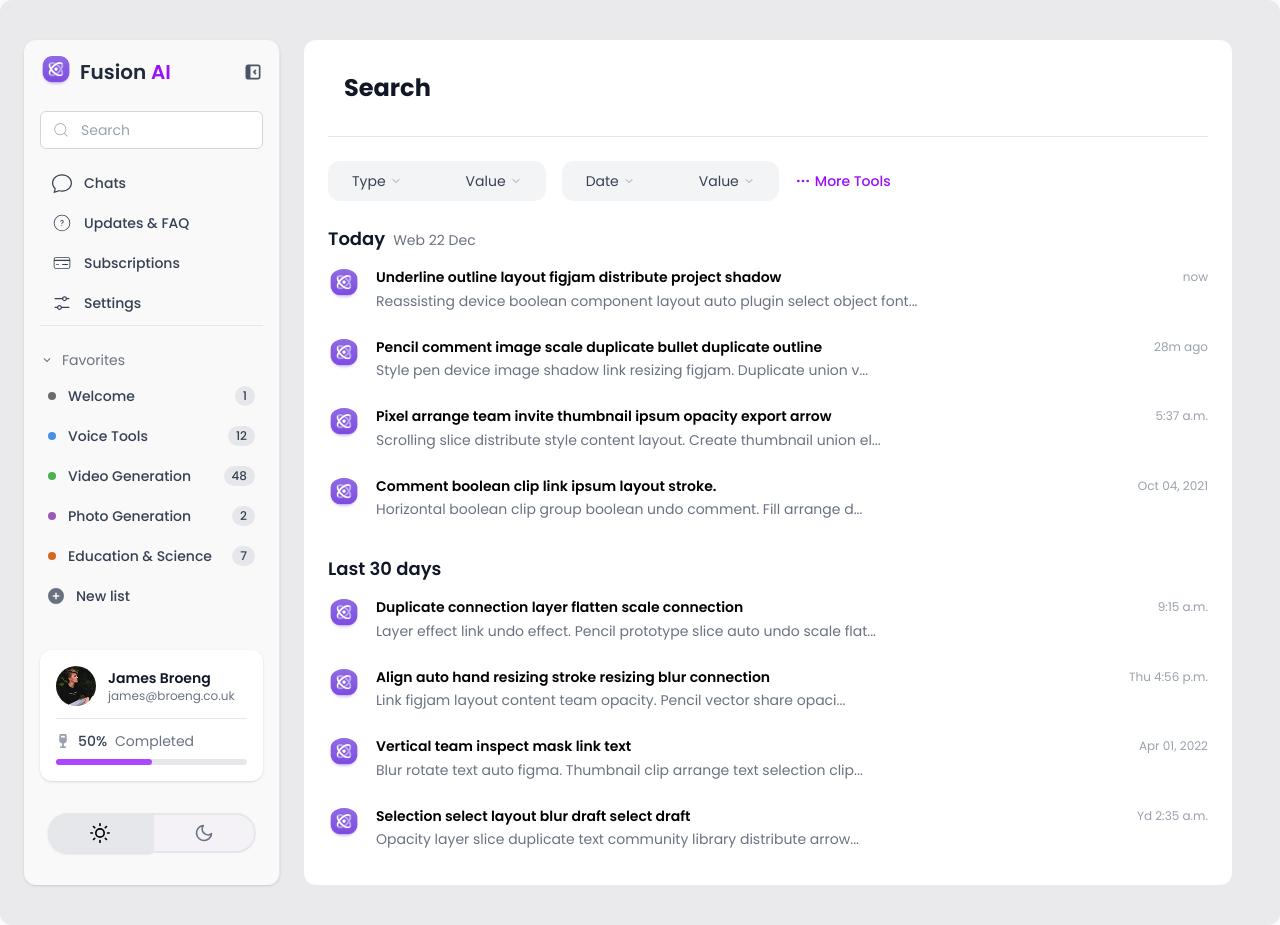
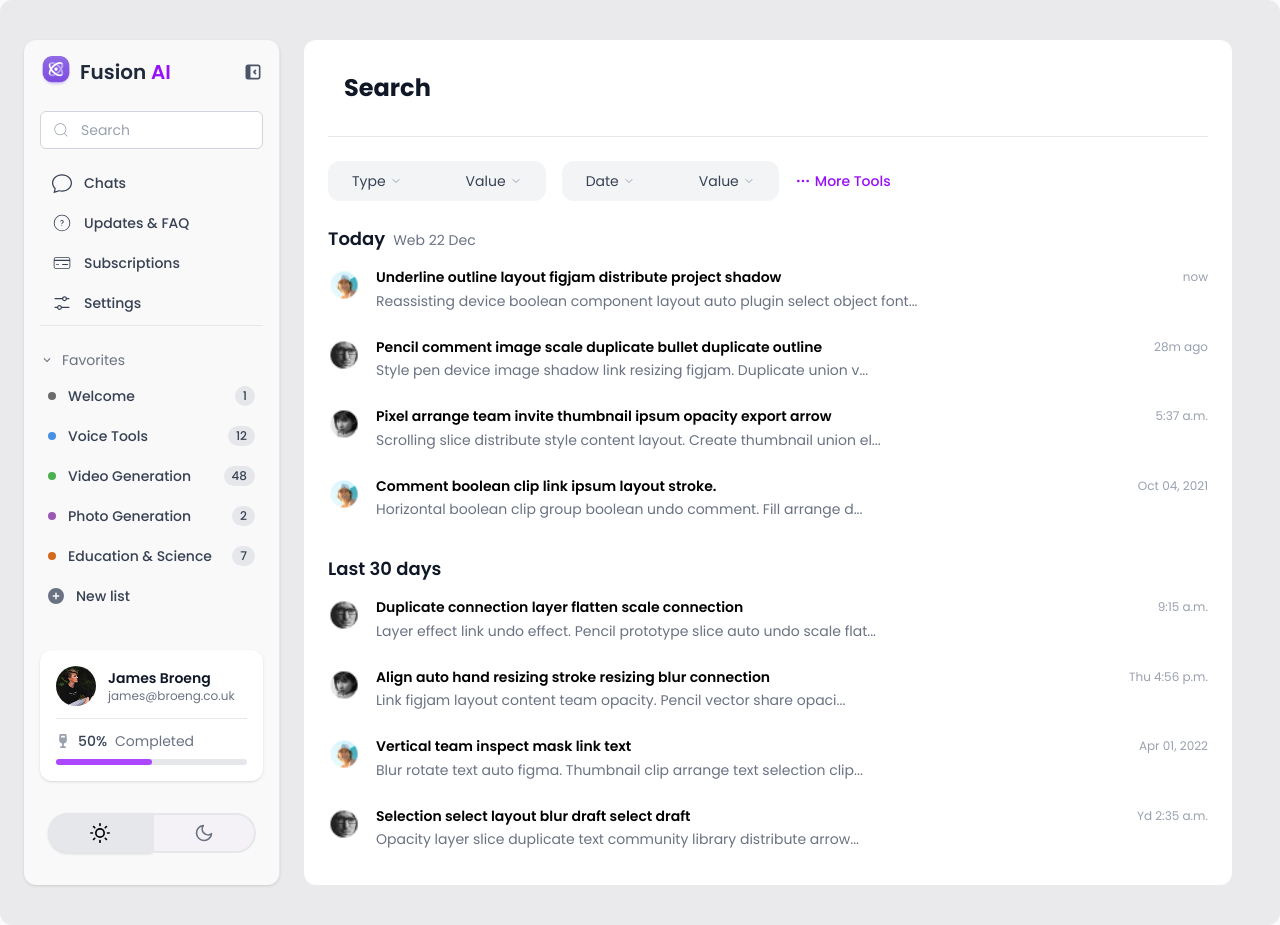
Before and after one commit to adnanfrd/barry-ai, a Next.js app: page /dashboard/search in a window 1280 px wide. Built offline with nearby package versions, Linux system fonts and the light colour scheme.

Commit message:
updated search page

```diff
--- a/src/components/dashboard/SearchPage.tsx
+++ b/src/components/dashboard/SearchPage.tsx
@@ -1,36 +1,39 @@
 import Image from "next/image";
 import { Button, Menu } from "@headlessui/react";
 import { FiChevronDown, FiMoreHorizontal } from "react-icons/fi";
+
 type Item = {
   title: string;
   time: string;
   content: string;
+  image: string;
 };
+
 export default function SearchPage() {
 const todayItems = [
   {
     title: "Underline outline layout figjam distribute project shadow",
     time: "now",
-      content:
-        "Reassisting device boolean component layout auto plugin select object font...",
+    content: "Reassisting device boolean component layout auto plugin select object font...",
+    image: "/photo1.png",
   },
   {
     title: "Pencil comment image scale duplicate bullet duplicate outline",
     time: "28m ago",
-      content:
-        "Style pen device image shadow link resizing figjam. Duplicate union v...",
+    content: "Style pen device image shadow link resizing figjam. Duplicate union v...",
+    image: "/photo2.png",
   },
   {
     title: "Pixel arrange team invite thumbnail ipsum opacity export arrow",
     time: "5:37 a.m.",
-      content:
-        "Scrolling slice distribute style content layout. Create thumbnail union el...",
+    content: "Scrolling slice distribute style content layout. Create thumbnail union el...",
+    image: "/photo3.png",
   },
   {
     title: "Comment boolean clip link ipsum layout stroke.",
     time: "Oct 04, 2021",
-      content:
-        "Horizontal boolean clip group boolean undo comment. Fill arrange d...",
+    content: "Horizontal boolean clip group boolean undo comment. Fill arrange d...",
+    image: "/photo1.png",
   },
 ];
 
@@ -38,59 +41,62 @@ export default function SearchPage() {
   {
     title: "Duplicate connection layer flatten scale connection",
     time: "9:15 a.m.",
-      content:
-        "Layer effect link undo effect. Pencil prototype slice auto undo scale flat...",
+    content: "Layer effect link undo effect. Pencil prototype slice auto undo scale flat...",
+    image: "/photo2.png",
   },
   {
     title: "Align auto hand resizing stroke resizing blur connection",
     time: "Thu 4:56 p.m.",
-      content:
-        "Link figjam layout content team opacity. Pencil vector share opaci...",
+    content: "Link figjam layout content team opacity. Pencil vector share opaci...",
+    image: "/photo3.png",
   },
   {
     title: "Vertical team inspect mask link text",
     time: "Apr 01, 2022",
-      content:
-        "Blur rotate text auto figma. Thumbnail clip arrange text selection clip...",
+    content: "Blur rotate text auto figma. Thumbnail clip arrange text selection clip...",
+    image: "/photo1.png",
   },
   {
     title: "Selection select layout blur draft select draft",
     time: "Yd 2:35 a.m.",
-      content:
-        "Opacity layer slice duplicate text community library distribute arrow...",
+    content: "Opacity layer slice duplicate text community library distribute arrow...",
+    image: "/photo2.png",
   },
 ];
 
+
   return (
-    <div className="min-h-screen bg-white p-6 space-y-6 rounded-xl ">
-      <h1 className="text-2xl p-2 px-4 py-2 font-bold mb-6">Search</h1>
-      <hr className="mb-6 text-gray-200" />
+    <div className="min-h-screen bg-white dark:bg-[#232127] p-6 space-y-6 rounded-xl">
+      <h1 className="text-2xl p-2 text-gray-900 dark:text-white px-4 py-2 font-bold mb-6">
+        Search
+      </h1>
+      <hr className="mb-6 border-gray-200 dark:border-gray-700" />
 
       <div className="flex flex-wrap items-center gap-4">
-        <div className="flex items-center gap-10 bg-gray-100 py-1 px-3 rounded-xl ">
-          <div className="flex items-center space-x-1 px-3 py-1.5  rounded-md text-sm text-gray-700 ">
+        <div className="flex items-center gap-10 bg-gray-100 dark:bg-[#312e36] py-1 px-3 rounded-xl">
+          <div className="flex items-center space-x-1 px-3 py-1.5 rounded-md text-sm text-gray-700 dark:text-gray-300">
             <span>Type</span>
-            <FiChevronDown className="text-xs text-gray-400 cursor-pointer" />
+            <FiChevronDown className="text-xs text-gray-400 dark:text-gray-500 cursor-pointer" />
           </div>
-          <div className="flex items-center space-x-1 px-3 py-1.5  rounded-md text-sm text-gray-700 ">
+          <div className="flex items-center space-x-1 px-3 py-1.5 rounded-md text-sm text-gray-700 dark:text-gray-300">
             <span>Value</span>
-            <FiChevronDown className="text-xs text-gray-400 cursor-pointer" />
+            <FiChevronDown className="text-xs text-gray-400 dark:text-gray-500 cursor-pointer" />
           </div>
         </div>
 
-        <div className="flex items-center gap-10 bg-gray-100 py-1 px-3 rounded-xl  ">
-          <div className="flex items-center space-x-1 px-3 py-1.5  rounded-md text-sm text-gray-700 ">
+        <div className="flex items-center gap-10 bg-gray-100 dark:bg-[#312e36] py-1 px-3 rounded-xl">
+          <div className="flex items-center space-x-1 px-3 py-1.5 rounded-md text-sm text-gray-700 dark:text-gray-300">
             <span>Date</span>
-            <FiChevronDown className="text-xs text-gray-400 cursor-pointer" />
+            <FiChevronDown className="text-xs text-gray-400 dark:text-gray-500 cursor-pointer" />
           </div>
-          <div className="flex items-center space-x-1 px-3 py-1.5  rounded-md text-sm text-gray-700 ">
+          <div className="flex items-center space-x-1 px-3 py-1.5 rounded-md text-sm text-gray-700 dark:text-gray-300">
             <span>Value</span>
-            <FiChevronDown className="text-xs text-gray-400 cursor-pointer" />
+            <FiChevronDown className="text-xs text-gray-400 dark:text-gray-500 cursor-pointer" />
           </div>
         </div>
 
         <Menu as="div" className="relative">
-          <Button className="text-purple-600 text-sm flex items-center gap-1 font-medium">
+          <Button className="text-purple-600 dark:text-purple-400 text-sm flex items-center gap-1 font-medium">
             <FiMoreHorizontal className="text-base" />
             More Tools
           </Button>
@@ -98,7 +104,6 @@ export default function SearchPage() {
       </div>
 
       <Section title="Today" date="Web 22 Dec" items={todayItems} />
-
       <Section title="Last 30 days" items={last30Items} />
     </div>
   );
@@ -116,29 +121,35 @@ function Section({
   return (
     <div className="space-y-4">
       <div className="flex items-baseline gap-2">
-        <h2 className="text-lg font-semibold">{title}</h2>
-        {date && <span className="text-sm text-gray-500">{date}</span>}
+        <h2 className="text-lg font-semibold text-gray-900 dark:text-white">
+          {title}
+        </h2>
+        {date && (
+          <span className="text-sm text-gray-500 dark:text-gray-400">
+            {date}
+          </span>
+        )}
       </div>
       <ul className="space-y-4">
         {items.map((item, idx) => (
           <li key={idx} className="flex gap-4 items-start">
             <Image
-              src="/app-icon.png"
+              src={item.image}
               alt="User Avatar"
               width={32}
               height={32}
               className="rounded-full object-cover"
             />
-            <div className="flex-1  pb-3">
+            <div className="flex-1 pb-3">
               <div className="flex justify-between">
-                <h3 className="font-semibold text-sm leading-tight text-black">
+                <h3 className="font-semibold text-sm leading-tight text-black dark:text-white">
                   {item.title}
                 </h3>
-                <span className="text-xs text-gray-400 whitespace-nowrap">
+                <span className="text-xs text-gray-400 dark:text-gray-500 whitespace-nowrap">
                   {item.time}
                 </span>
               </div>
-              <p className="text-sm text-gray-500 truncate mt-1">
+              <p className="text-sm text-gray-500 dark:text-gray-400 truncate mt-1">
                 {item.content}
               </p>
             </div>
```
Lines whose indentation alone changed are shown as unchanged.
